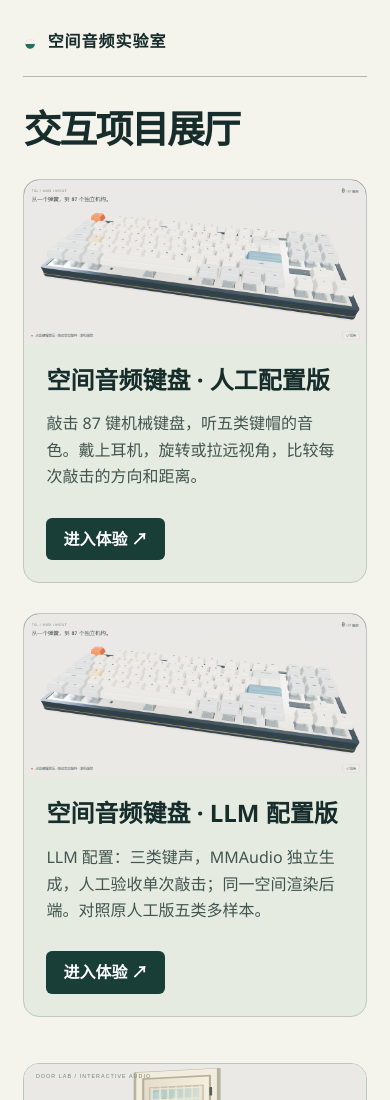
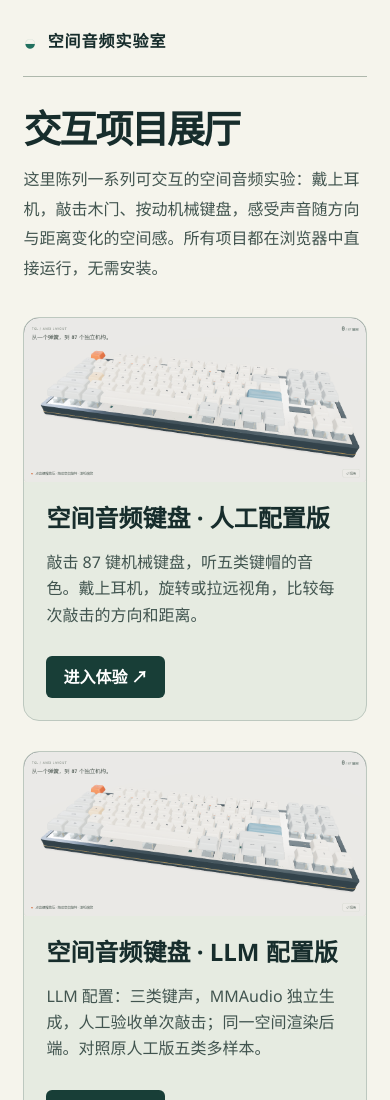
Before and after one commit to Leo-spec236/spatial-audio-gallery, a plain HTML site: page index.html in a window 390 px wide. Shown: the top 1100 px of the page. Drawn offline with Linux system fonts and the light colour scheme.

Commit message:
添加展厅简介与 README

```diff
--- a/index.html
+++ b/index.html
@@ -1,8 +1,8 @@
 <!doctype html>
 <html lang="zh-CN"><head><meta charset="utf-8"><meta name="viewport" content="width=device-width,initial-scale=1"><title>项目展厅 · 空间音频</title>
 <style>
-:root{color-scheme:light;font:16px/1.65 "Segoe UI","Microsoft YaHei",sans-serif;color:#172d2c;background:#f5f4ec}*{box-sizing:border-box}body{max-width:1200px;margin:auto;padding:0 clamp(20px,6vw,80px) 60px}header{padding:23px 0 17px;border-bottom:1px solid #aeb8ac;display:flex;gap:10px;align-items:center;font-weight:650;letter-spacing:.06em}header i{font-size:22px;font-style:normal;color:#21705f}h1{font-size:clamp(38px,6vw,72px);line-height:1.15;letter-spacing:-.055em;margin:54px 0 28px}article{margin:16px 0 30px}article a{display:grid;grid-template-columns:1.6fr 1fr;text-decoration:none;color:inherit;background:#e6ebe1;border:1px solid #bdc8bf;border-radius:16px;overflow:hidden}a:focus-visible{outline:4px solid #047b67;outline-offset:4px}.image{margin:0;min-height:250px;display:grid;background:#152a2c}.image img{width:100%;height:100%;object-fit:cover}.copy{padding:clamp(22px,4vw,46px);display:flex;align-items:flex-start;justify-content:center;flex-direction:column}h2{font-size:clamp(24px,3vw,38px);line-height:1.2;margin:0}.copy p{color:#41544f;font-size:16px;margin:16px 0 28px}.open{border-radius:6px;background:#183e37;color:white;padding:8px 17px;font-weight:600}a:hover .open{background:#28634f}@media(max-width:700px){article a{grid-template-columns:1fr}.image{min-height:140px}h1{margin-top:30px}}
-</style></head><body><header><i aria-hidden="true">◒</i>空间音频实验室</header><main><h1>交互项目展厅</h1><div id="projects"></div></main>
+:root{color-scheme:light;font:16px/1.65 "Segoe UI","Microsoft YaHei",sans-serif;color:#172d2c;background:#f5f4ec}*{box-sizing:border-box}body{max-width:1200px;margin:auto;padding:0 clamp(20px,6vw,80px) 60px}header{padding:23px 0 17px;border-bottom:1px solid #aeb8ac;display:flex;gap:10px;align-items:center;font-weight:650;letter-spacing:.06em}header i{font-size:22px;font-style:normal;color:#21705f}h1{font-size:clamp(38px,6vw,72px);line-height:1.15;letter-spacing:-.055em;margin:54px 0 28px}article{margin:16px 0 30px}article a{display:grid;grid-template-columns:1.6fr 1fr;text-decoration:none;color:inherit;background:#e6ebe1;border:1px solid #bdc8bf;border-radius:16px;overflow:hidden}a:focus-visible{outline:4px solid #047b67;outline-offset:4px}.image{margin:0;min-height:250px;display:grid;background:#152a2c}.image img{width:100%;height:100%;object-fit:cover}.copy{padding:clamp(22px,4vw,46px);display:flex;align-items:flex-start;justify-content:center;flex-direction:column}h2{font-size:clamp(24px,3vw,38px);line-height:1.2;margin:0}.copy p{color:#41544f;font-size:16px;margin:16px 0 28px}.open{border-radius:6px;background:#183e37;color:white;padding:8px 17px;font-weight:600}a:hover .open{background:#28634f}@media(max-width:700px){article a{grid-template-columns:1fr}.image{min-height:140px}h1{margin-top:30px}}.intro{max-width:780px;color:#41544f;font-size:clamp(16px,2vw,18px);line-height:1.85;margin:-14px 0 34px}
+</style></head><body><header><i aria-hidden="true">◒</i>空间音频实验室</header><main><h1>交互项目展厅</h1><p class="intro">这里陈列一系列可交互的空间音频实验：戴上耳机，敲击木门、按动机械键盘，感受声音随方向与距离变化的空间感。所有项目都在浏览器中直接运行，无需安装。</p><div id="projects"></div></main>
 <script type="module">
 import {projects} from './projects.js';
 for(const p of projects){
```
Also changed, not shown: 1 other file.
